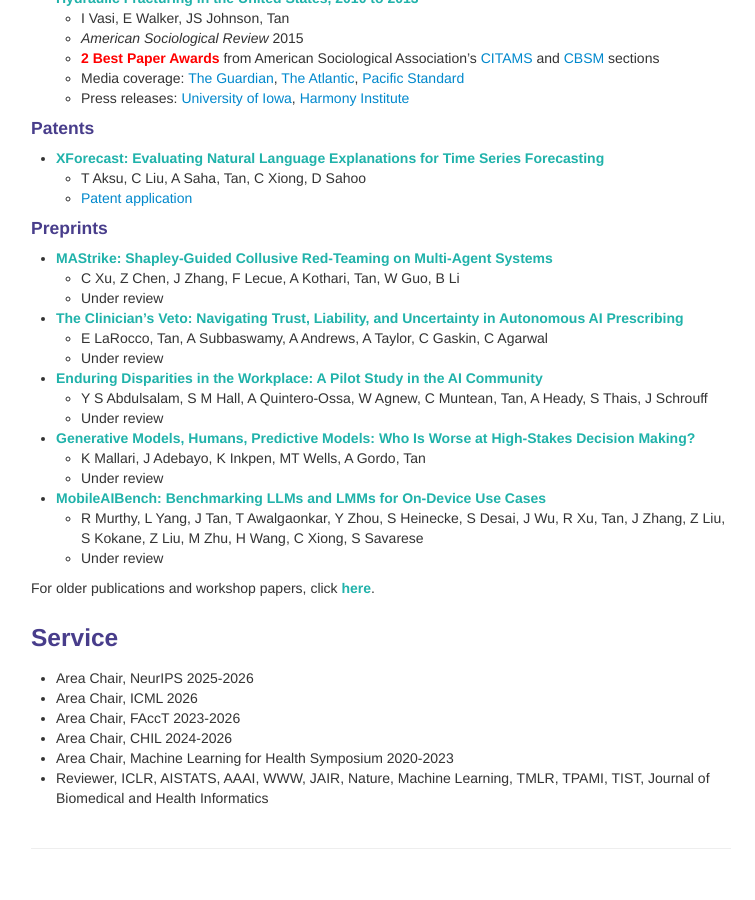
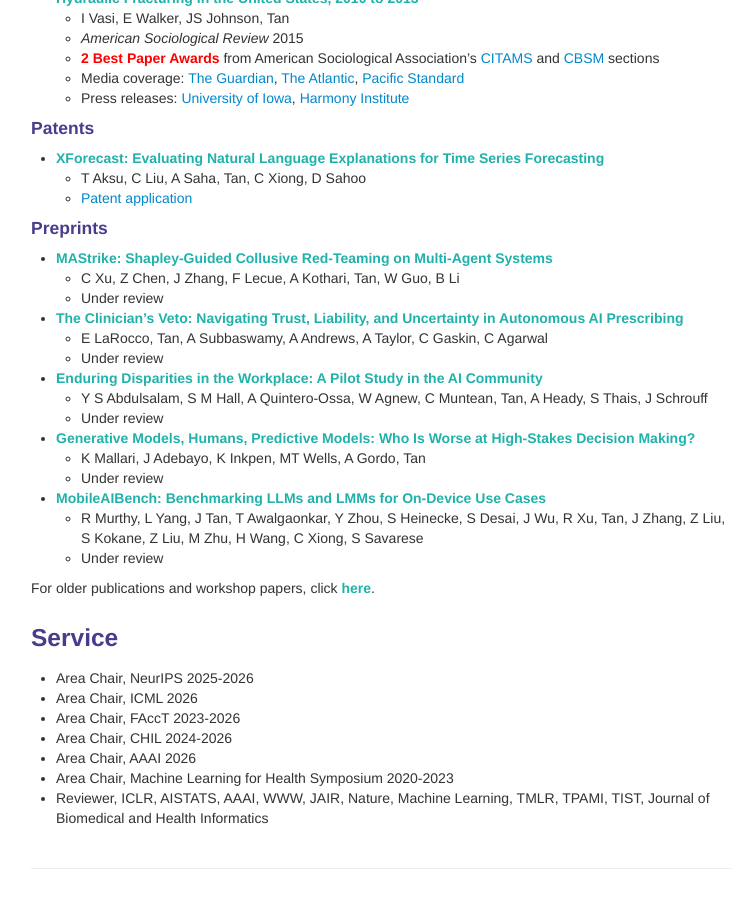
Before and after one commit to shftan/shftan.github.io, a Jekyll site: the page built from index.md, in a window 1280 px wide and 900 px high, scrolled down 2104 px. Shown: the whole window, without its empty margins (259-1014 px from the left). Built offline with Jekyll 4.4.1, drawn with Linux system fonts in a browser that asks for light colours.

Commit message:
Update index.md

```diff
--- a/index.md
+++ b/index.md
@@ -136,5 +136,6 @@ For older publications and workshop papers, click <a class="paper" href="olderpu
 - Area Chair, ICML 2026
 - Area Chair, FAccT 2023-2026
 - Area Chair, CHIL 2024-2026
+- Area Chair, AAAI 2026
 - Area Chair, Machine Learning for Health Symposium 2020-2023
 - Reviewer, ICLR, AISTATS, AAAI, WWW, JAIR, Nature, Machine Learning, TMLR, TPAMI, TIST, Journal of Biomedical and Health Informatics
```
